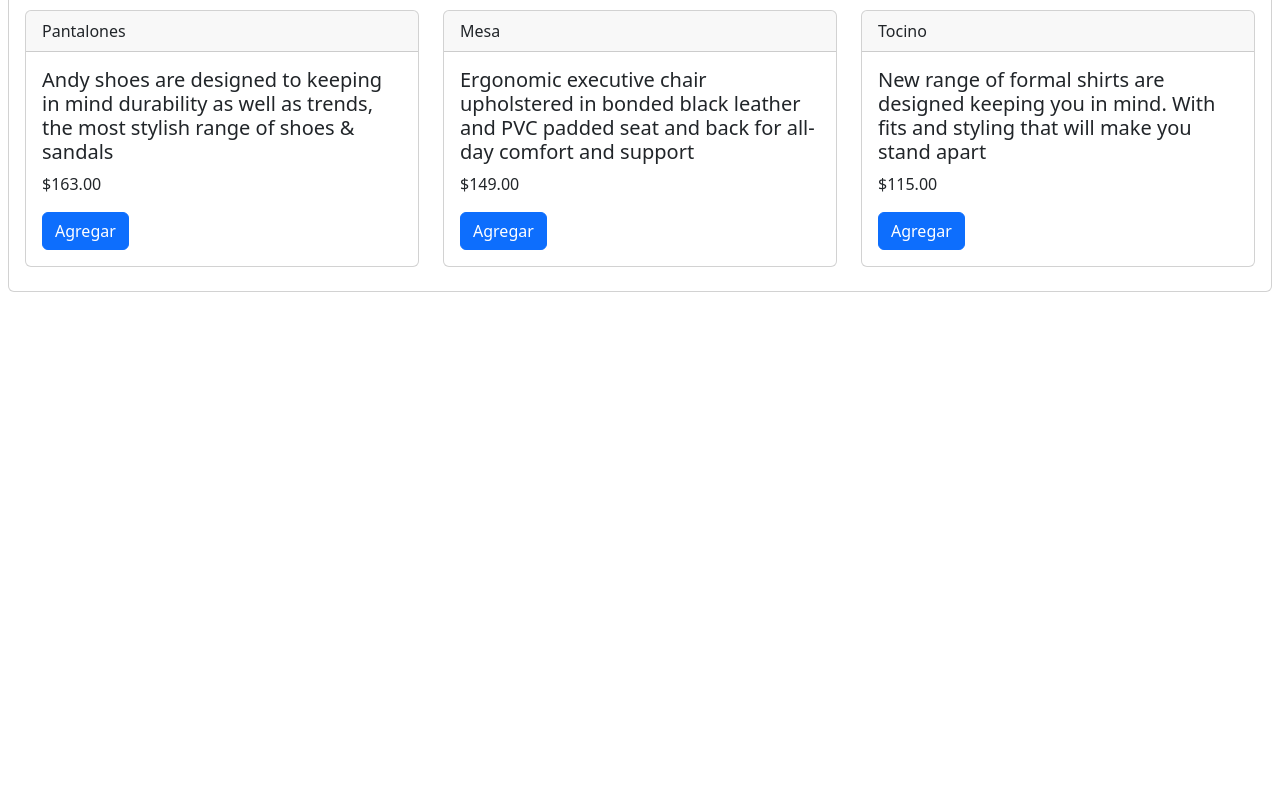
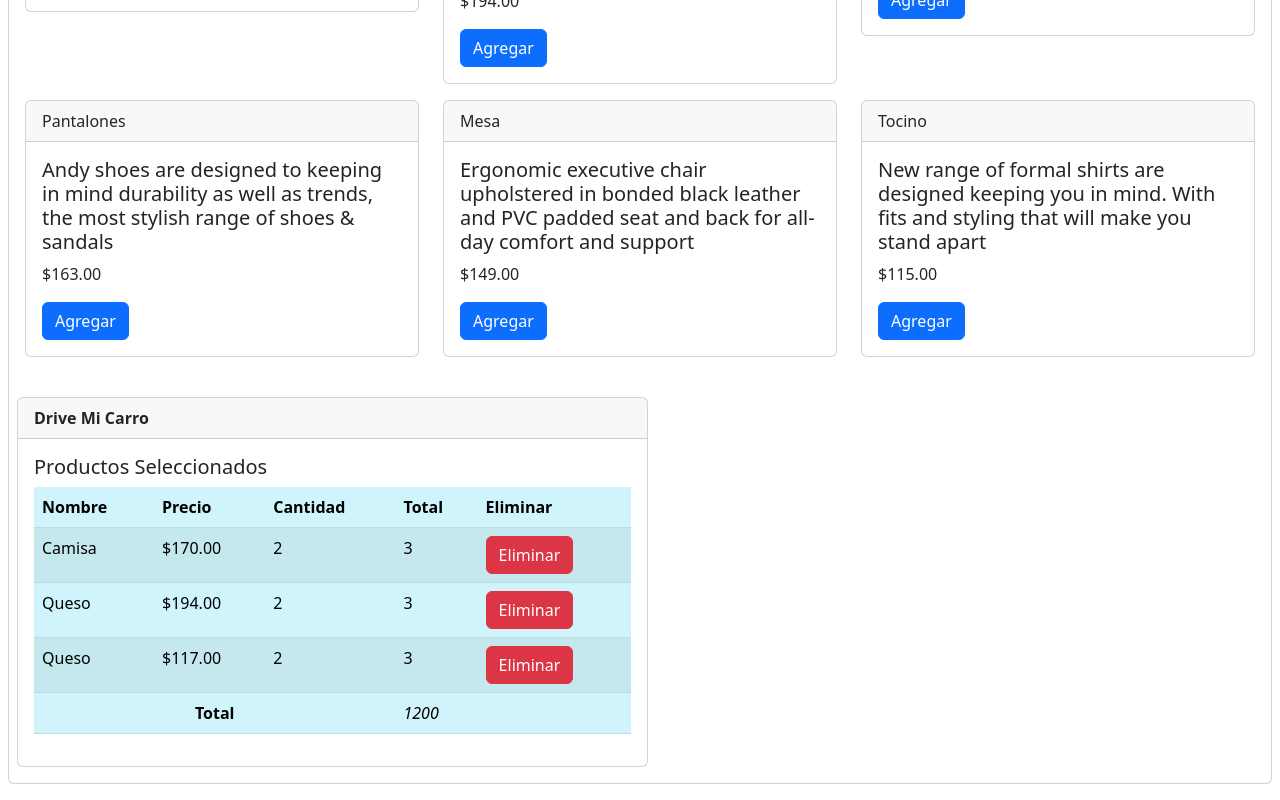
Before and after one commit to zutjmx/carro-compras-app, a React (Vite) app: page / in a window 1280 px wide. Shown: the part 441-1241 px from the top of the page. Before the commit the page ends 800 px from the top, so only its background shows below. Built offline with nearby package versions, Linux system fonts and the light colour scheme.

Commit message:
Se termina de maquetar la tabla de productos

```diff
--- a/src/CarroComprasApp.jsx
+++ b/src/CarroComprasApp.jsx
@@ -11,7 +11,7 @@ const CarroComprasApp = () => {
   return (
     <>
       <div className="card my-3 mx-2">
-        {/* <img src="/carrito-de-supermercado.png" className="card-img-top" alt="..." width="200px" height="300px"/> */}
+        <img src="/carrito-small.png" className="img-thumbnail" alt="..." width="90px" height="120px"/>
         <div className="card-header">Carro de Compras</div>
         <div className="card-body">
           <h5 className="card-title">App de Carro de Compras</h5>
@@ -81,6 +81,52 @@ const CarroComprasApp = () => {
             </div>
           </div>
         </div>
+        <div className="card my-3 mx-2 w-50">
+          <div className="card-header"><strong>Drive Mi Carro</strong></div>
+          <div className="card-body">
+            <h5 className="card-title">Productos Seleccionados</h5>
+            <table className="table table-info table-striped table-hover">
+              <thead>
+                <tr>
+                  <th>Nombre</th>
+                  <th>Precio</th>
+                  <th>Cantidad</th>
+                  <th>Total</th>
+                  <th>Eliminar</th>
+                </tr>
+              </thead>
+              <tbody>
+                <tr>
+                  <td>{productoUno.nombre}</td>
+                  <td>{productoUno.precioLabel}</td>
+                  <td>2</td>
+                  <td>3</td>
+                  <td><button className="btn btn-danger">Eliminar</button></td>
+                </tr>
+                <tr>
+                  <td>{productoDos.nombre}</td>
+                  <td>{productoDos.precioLabel}</td>
+                  <td>2</td>
+                  <td>3</td>
+                  <td><button className="btn btn-danger">Eliminar</button></td>
+                </tr>
+                <tr>
+                  <td>{productoTres.nombre}</td>
+                  <td>{productoTres.precioLabel}</td>
+                  <td>2</td>
+                  <td>3</td>
+                  <td><button className="btn btn-danger">Eliminar</button></td>
+                </tr>
+              </tbody>
+              <tfoot>
+                <tr>
+                  <td colSpan={3} align="center" className="fw-bold"><strong>Total</strong></td>
+                  <td colSpan={2} align="left" className="fst-italic">1200</td>
+                </tr>
+              </tfoot>
+            </table>
+          </div>
+        </div>
       </div>
     </>
   );
```
Also changed, not shown: public/carrito-small.png (added).
